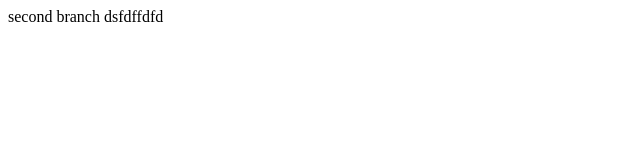
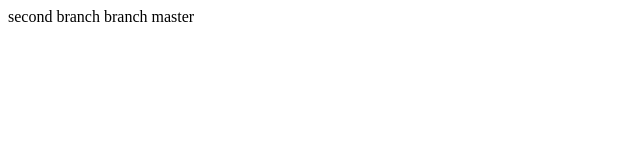
Before and after one commit to Alexeysergey/new-repository, a plain HTML site: page main.html in a window 1280 px wide. Shown: the full height of the page, 0-640 px from the left. Drawn offline with Linux system fonts and the light colour scheme.

Commit message:
changes in master

```diff
--- a/main.html
+++ b/main.html
@@ -5,7 +5,9 @@
     <meta name="viewport" content="width=device-width, initial-scale=1.0">
     <title>Document</title>
 </head>
+
 <body>
-    second branch dsfdffdfd
+    second branch
+    branch master
 </body>
 </html>
```
